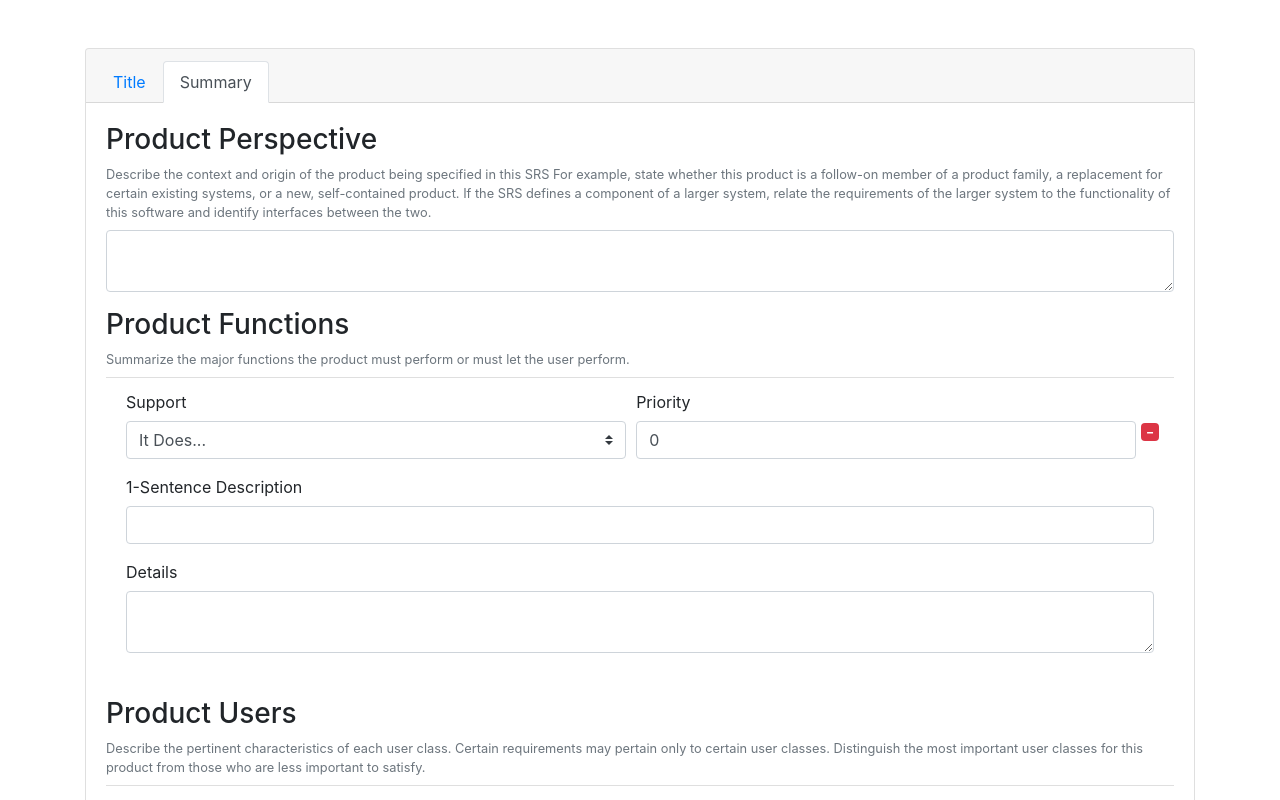
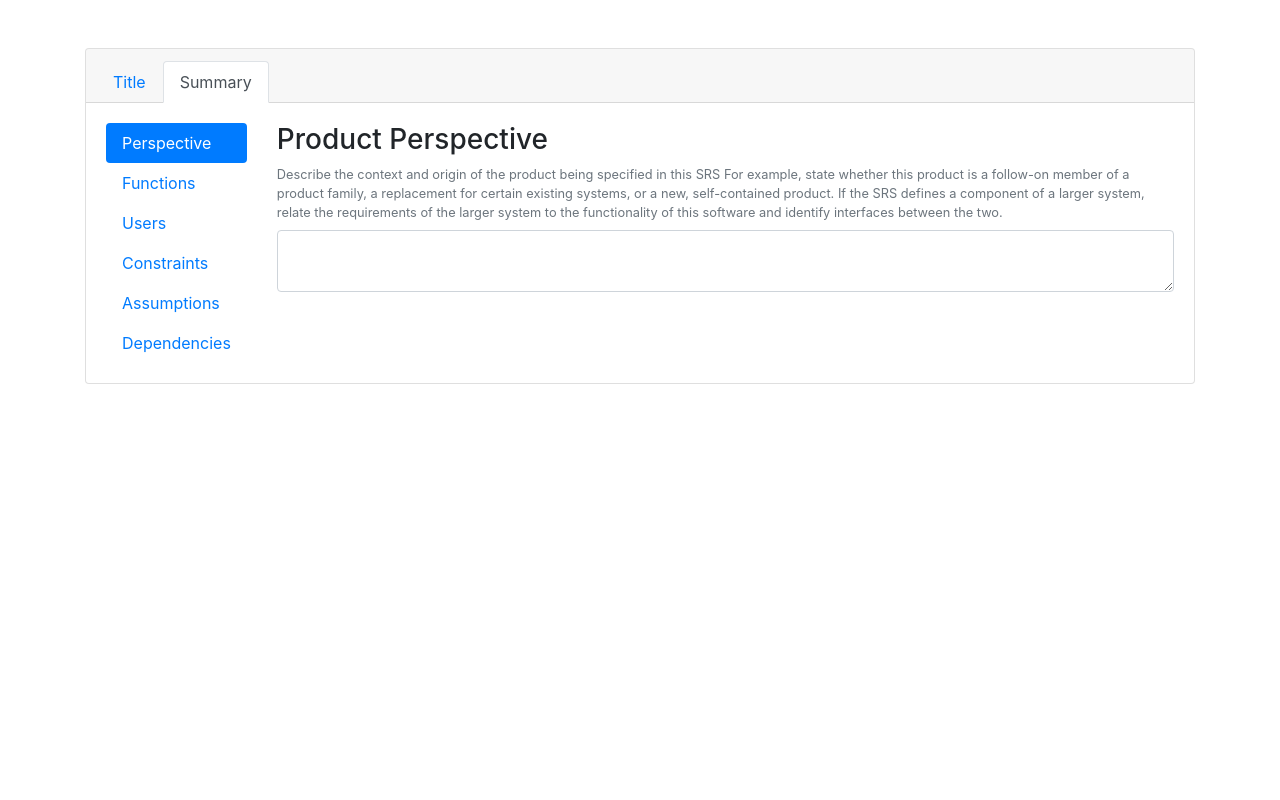
Before and after one commit to SamuelDavis/srs-builder, a Vue app: page / in a window 1280 px wide. Both pictures are taken after a click on the tab "Summary". Shown: the top 800 px of the page. Built offline with nearby package versions, Linux system fonts and the light colour scheme.

Commit message:
condensing summary view with tabs

```diff
--- a/src/components/SrsSummary.vue
+++ b/src/components/SrsSummary.vue
@@ -1,8 +1,12 @@
 <template>
   <b-form>
+    <b-tabs vertical pills>
+      <b-tab title="Perspective">
         <srs-input-group label="Product Perspective" description="Describe the context and origin of the product being specified in this SRS For example, state whether this product is a follow-on member of a product family, a replacement for certain existing systems, or a new, self-contained product. If the SRS defines a component of a larger system, relate the requirements of the larger system to the functionality of this software and identify interfaces between the two.">
           <b-textarea v-model="data.perspective"></b-textarea>
         </srs-input-group>
+      </b-tab>
+      <b-tab title="Functions">
         <srs-input-group label="Product Functions" description="Summarize the major functions the product must perform or must let the user perform.">
           <b-list-group flush>
             <b-list-group-item v-for="({priority}, i) in data.functions" :key="i" :style="`background-color: rgba(255, 25, 25, ${priority / summaryMaxPriority});`">
@@ -28,6 +32,8 @@
             </b-list-group-item>
           </b-list-group>
         </srs-input-group>
+      </b-tab>
+      <b-tab title="Users">
         <srs-input-group label="Product Users" description="Describe the pertinent characteristics of each user class. Certain requirements may pertain only to certain user classes. Distinguish the most important user classes for this product from those who are less important to satisfy.">
           <b-list-group flush>
             <b-list-group-item v-for="({priority}, i) in data.users" :key="i" :style="`background-color: rgba(255, 25, 25, ${priority / (summaryMaxPriority || 1)});`">
@@ -45,8 +51,12 @@
             </b-list-group-item>
           </b-list-group>
         </srs-input-group>
-    <srs-input-group label="Design and Implementation Constraints" description="Describe any items or issues that will limit the options available to the developers. These might include: corporate or regulatory policies; hardware limitations (timing requirements, memory requirements); interfaces to other applications; specific technologies, tools, and databases to be used; parallel operations; language requirements; communications protocols; security considerations; design conventions or programming standards">
-      <b-form-group label="Design Constraints...">
+      </b-tab>
+      <b-tab title="Constraints">
+        <srs-input-group label="Design and Implementation Constraints" description="Describe any items or issues that will limit the options available to the developers. These might include: corporate or regulatory policies; hardware limitations (timing requirements, memory requirements); interfaces to other applications; specific technologies, tools, and databases to be used; parallel operations; language requirements; communications protocols; security considerations; design conventions or programming standards.">
+          <b-card no-body>
+          <b-tabs card justified>
+            <b-tab title="Design">
               <b-list-group flush>
                 <b-list-group-item v-for="(_, i) in data.constraints.design" :key="i">
                   <b-form-row>
@@ -59,8 +69,8 @@
                   </b-form-row>
                 </b-list-group-item>
               </b-list-group>
-      </b-form-group>
-      <b-form-group label="Implementation Constraints...">
+            </b-tab>
+            <b-tab title="Implementation">
               <b-list-group flush>
                 <b-list-group-item v-for="(_, i) in data.constraints.implementation" :key="i">
                   <b-form-row>
@@ -73,8 +83,42 @@
                   </b-form-row>
                 </b-list-group-item>
               </b-list-group>
+            </b-tab>
+          </b-tabs>
+          </b-card>
+        </srs-input-group>
+      </b-tab>
+      <b-tab title="Assumptions">
+        <srs-input-group label="Assumptions" description="List any assumed factors (as opposed to known facts) that could affect the requirements stated in the SRS. The project could be affected if these assumptions are incorrect, are not shared, or change.">
+          <b-list-group flush>
+            <b-list-group-item v-for="(_, i) in data.assumptions" :key="i">
+              <b-form-group>
+                <b-textarea v-model="data.assumptions[i]"></b-textarea>
               </b-form-group>
+            </b-list-group-item>
+          </b-list-group>
         </srs-input-group>
+      </b-tab>
+      <b-tab title="Dependencies">
+        <srs-input-group label="Dependencies" description="Identify any dependencies the project has on external factors. These could include third-party or commercial components that you plan to use.">
+          <b-list-group flush>
+            <b-list-group-item v-for="(_, i) in data.dependencies" :key="i">
+              <b-form-row>
+                <b-col>
+                  <b-form-group label="Name">
+                    <b-form-input v-model="data.dependencies[i].name"></b-form-input>
+                  </b-form-group>
+                </b-col>
+                <srs-remove-badge :click="() => data.dependencies.splice(i, 1)"/>
+              </b-form-row>
+              <b-form-group label="Link" description="A URL to documentation on the dependency.">
+                <b-form-input v-model="data.dependencies[i].link"></b-form-input>
+              </b-form-group>
+            </b-list-group-item>
+          </b-list-group>
+        </srs-input-group>
+      </b-tab>
+    </b-tabs>
   </b-form>
 </template>
 
@@ -98,7 +142,9 @@
           constraints: {
             design: [],
             implementation: []
-          }
+          },
+          assumptions: [],
+          dependencies: []
         }
       }
     },
@@ -121,7 +167,9 @@
         description: ''
       }),
       'data.constraints.design': watchExpandingList(),
-      'data.constraints.implementation': watchExpandingList()
+      'data.constraints.implementation': watchExpandingList(),
+      'data.assumptions': watchExpandingList(),
+      'data.dependencies': watchExpandingList('name', { name: '', link: '' })
     }
   }
 </script>
```
Lines whose indentation alone changed are shown as unchanged.
